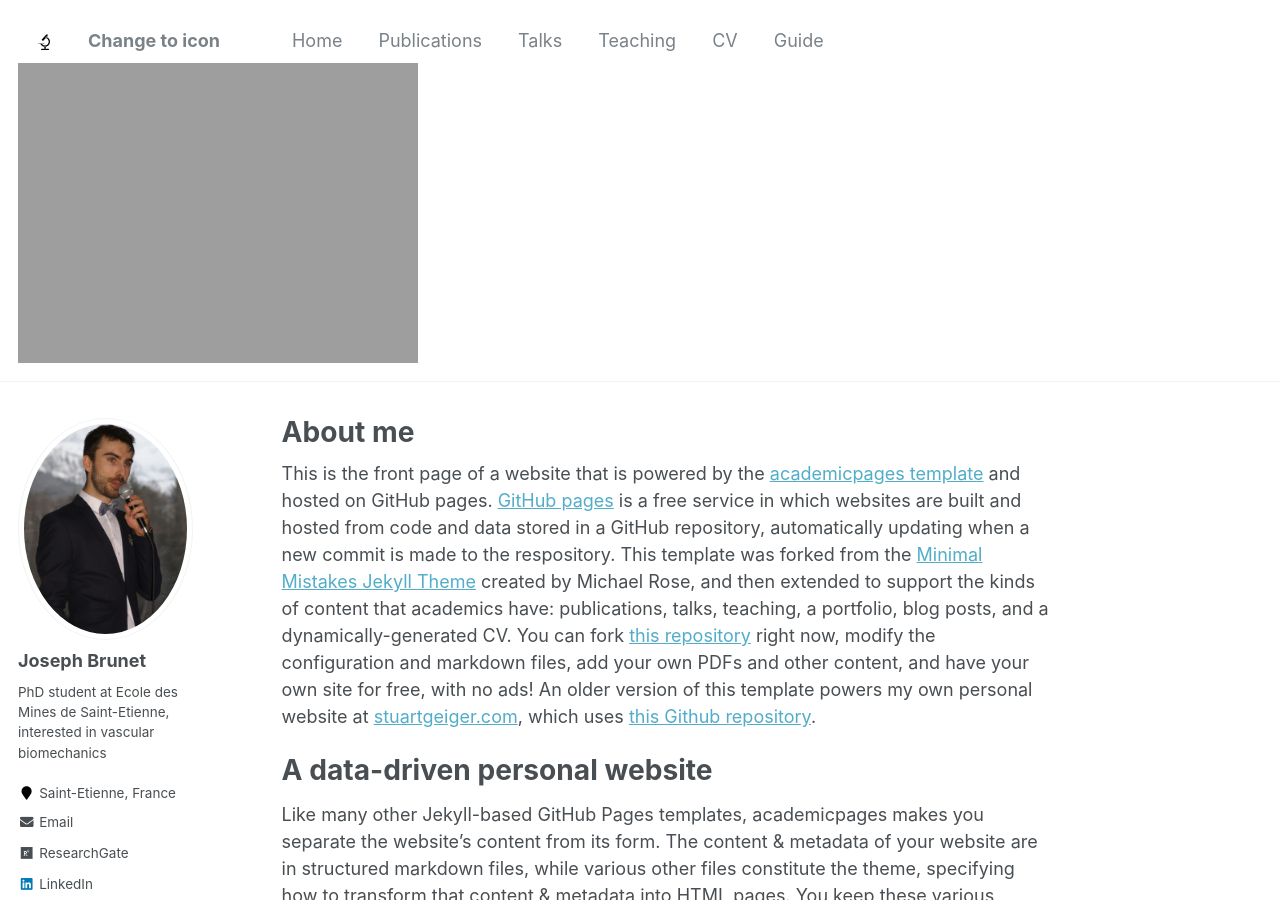
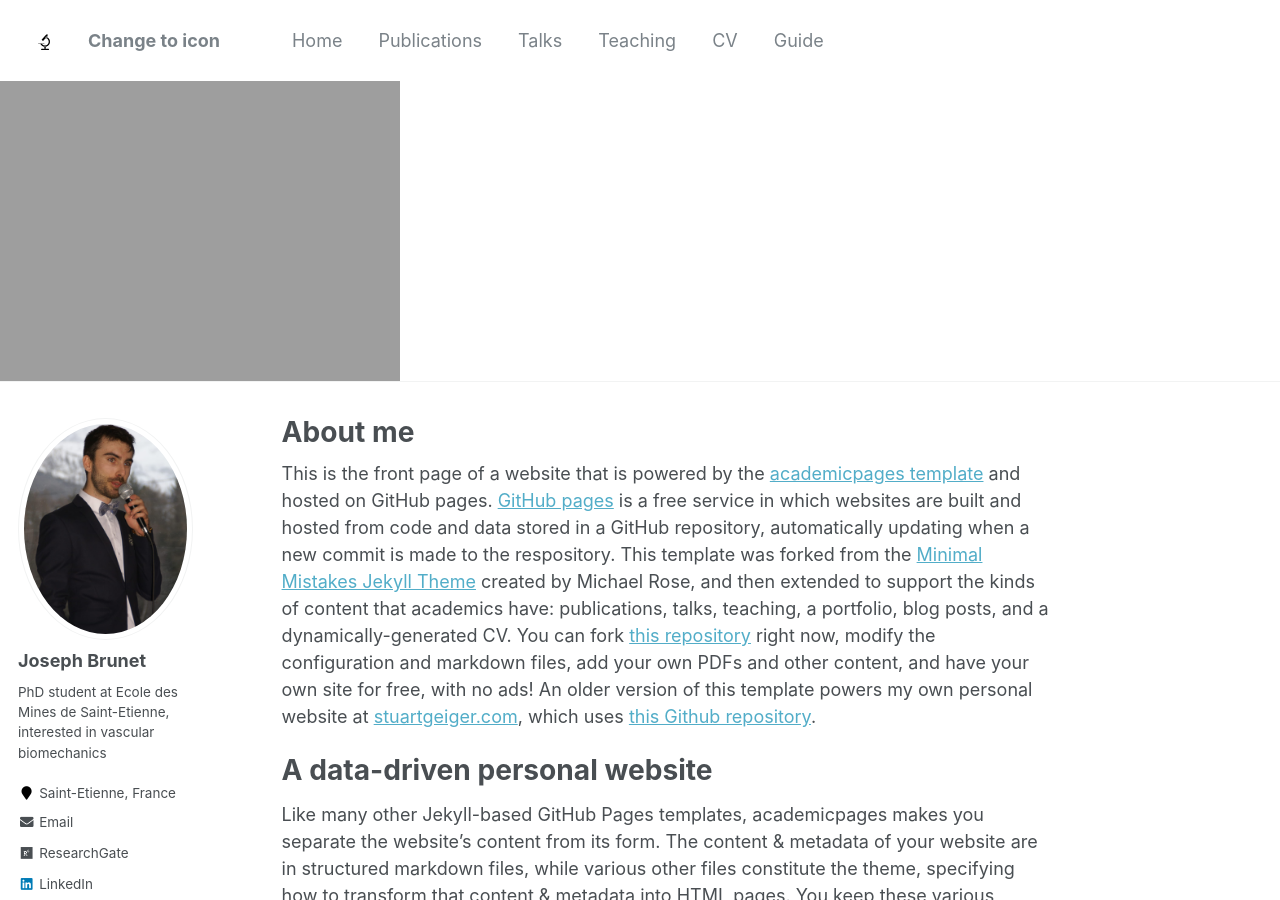
Before and after one commit to JosephBrunet/JosephBrunet.github.io, a Jekyll site: the page built from _pages/about.md, in a window 1280 px wide and 900 px high. Built offline with Jekyll 4.4.1, drawn with Linux system fonts in a browser that asks for light colours.

Commit message:
Update masthead.html

```diff
--- a/_includes/masthead.html
+++ b/_includes/masthead.html
@@ -21,7 +21,7 @@
         </ul>
         <ul class="hidden-links hidden"></ul>
       </nav>
-      <img src="{{ domain }}/images/landscape.png" alt="Landscape">
     </div>
   </div>
+  <img src="{{ domain }}/images/landscape.png" alt="Landscape">
 </div>
```
